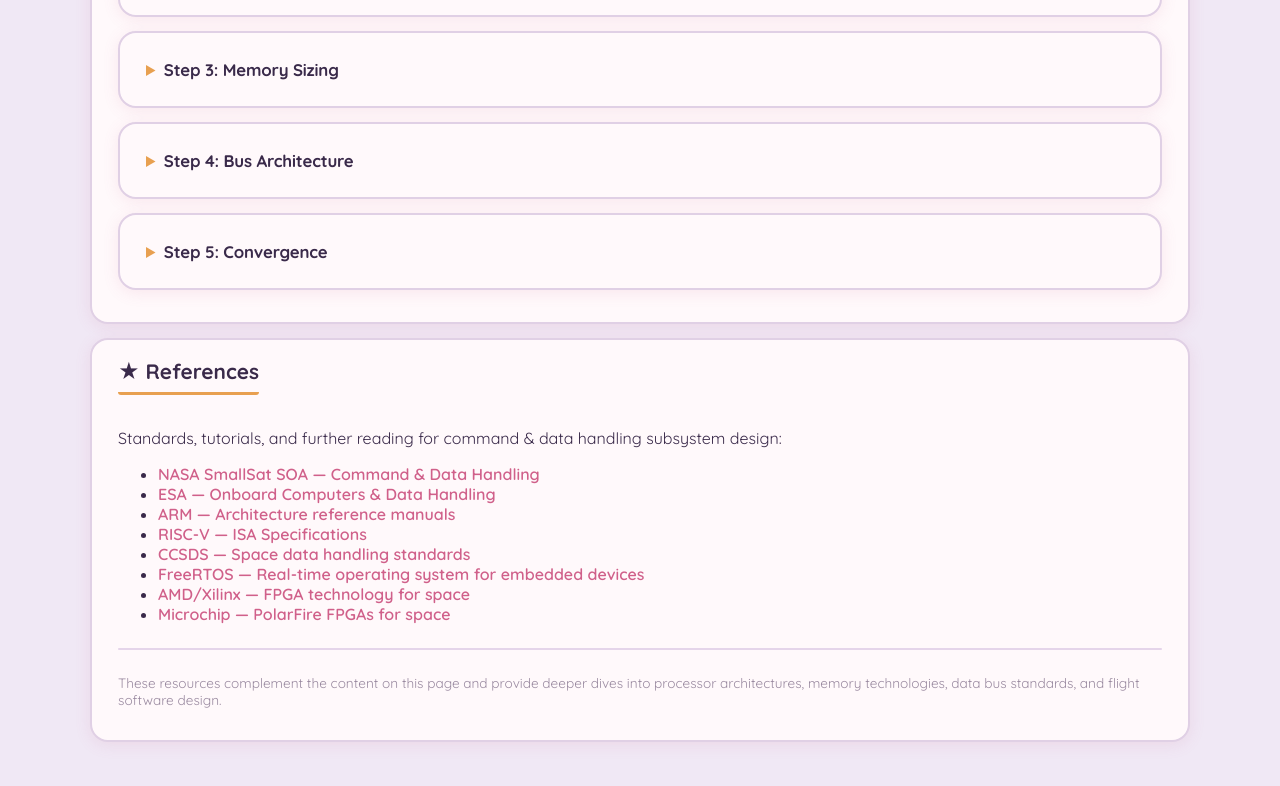
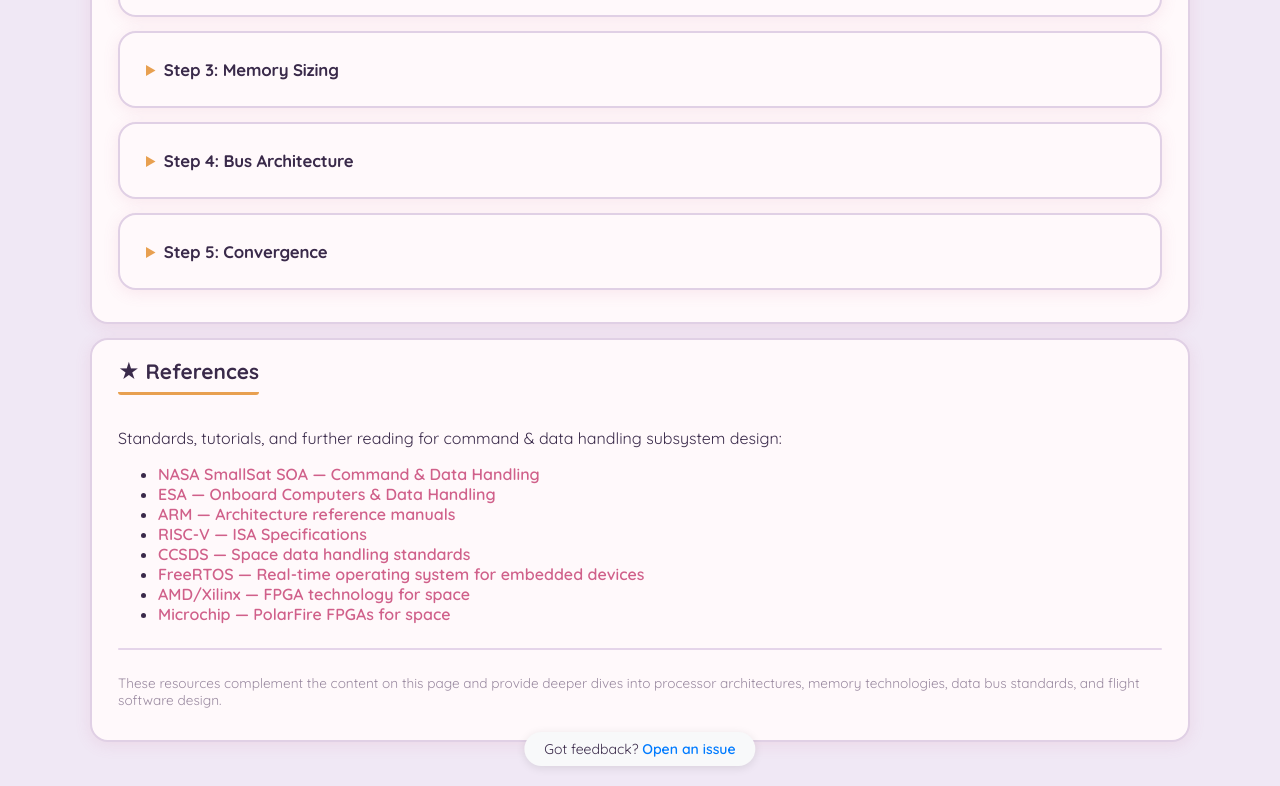
Before and after one commit to Shmurda7/spacecraft-101-site, a plain HTML site: page Website/cdh-subsystem.html in a window 1280 px wide. Shown: the part 11161-11947 px from the top of the page. Drawn offline with nearby package versions, Linux system fonts and the light colour scheme.

Commit message:
add feedback footer to all pages

```diff
--- a/Website/cdh-subsystem.html
+++ b/Website/cdh-subsystem.html
@@ -1778,5 +1778,8 @@ const btn=document.getElementById('toggle-theme');const stored=localStorage.getI
 if(stored==='dark'){document.body.classList.add('dark');btn.textContent='\u2606 Light'}
 btn.onclick=()=>{document.body.classList.toggle('dark');const isDark=document.body.classList.contains('dark');localStorage.setItem('theme',isDark?'dark':'light');btn.textContent=isDark?'\u2606 Light':'\u2605 Dark'};
 </script>
+<div style="position: fixed; bottom: 20px; left: 50%; transform: translateX(-50%); z-index: 1000; text-align: center; background: var(--bg-color, #f8f9fa); padding: 8px 20px; border-radius: 20px; box-shadow: 0 2px 10px rgba(0,0,0,0.1); font-size: 14px;">
+  Got feedback? <a href="https://github.com/avivfaraj/spacecraft-101-site/issues/new" target="_blank" style="color: var(--primary-color, #007bff); font-weight: 600;">Open an issue</a>
+</div>
 </body>
 </html>
```
Also changed, not shown: Website/comms-subsystem.html (+3 -0 lines), Website/eps-subsystem.html (+3 -0 lines), Website/gnc-subsystem.html (+3 -0 lines), Website/index.html (+5 -0 lines), Website/propulsion-subsystem.html (+3 -0 lines), Website/satlab.html (+3 -0 lines), Website/structures-subsystem.html (+3 -0 lines), Website/systems.html (+3 -0 lines), Website/thermal-subsystem.html (+3 -0 lines), Icons/cpu.svg (added).
